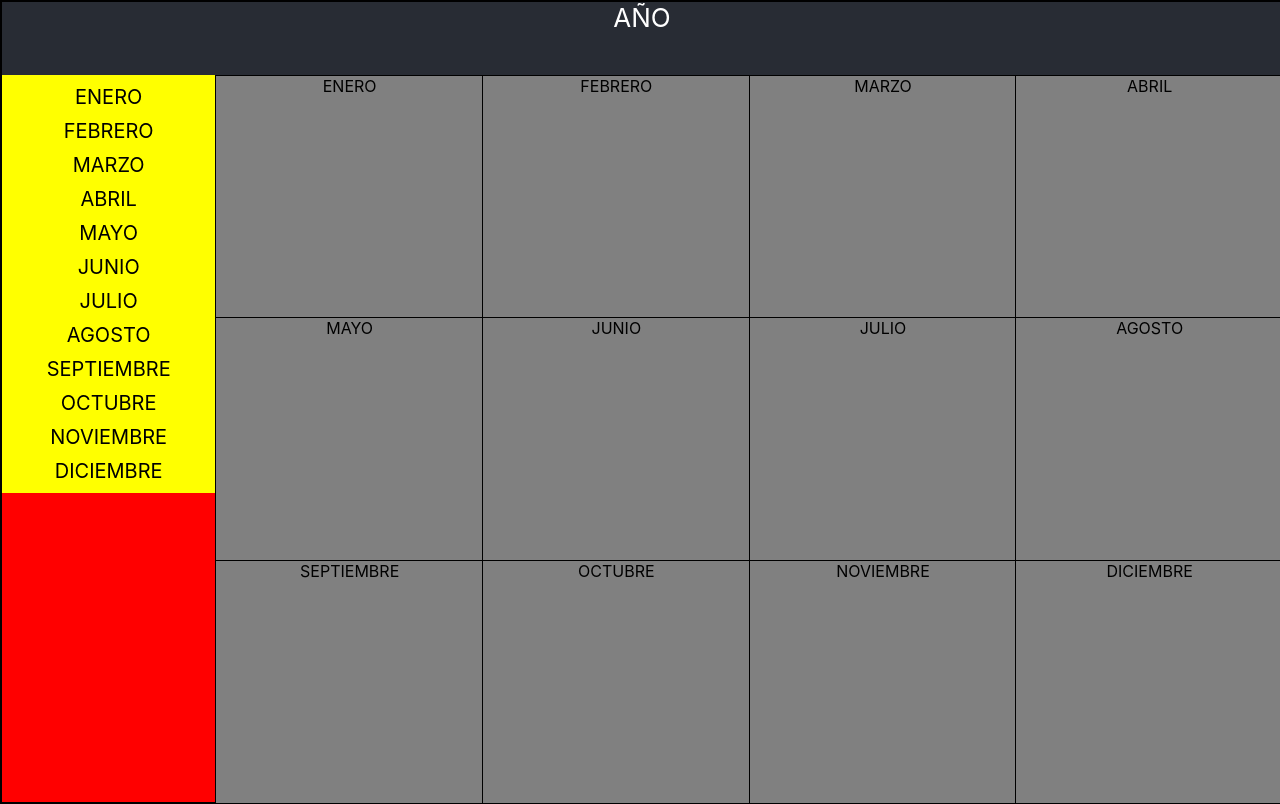
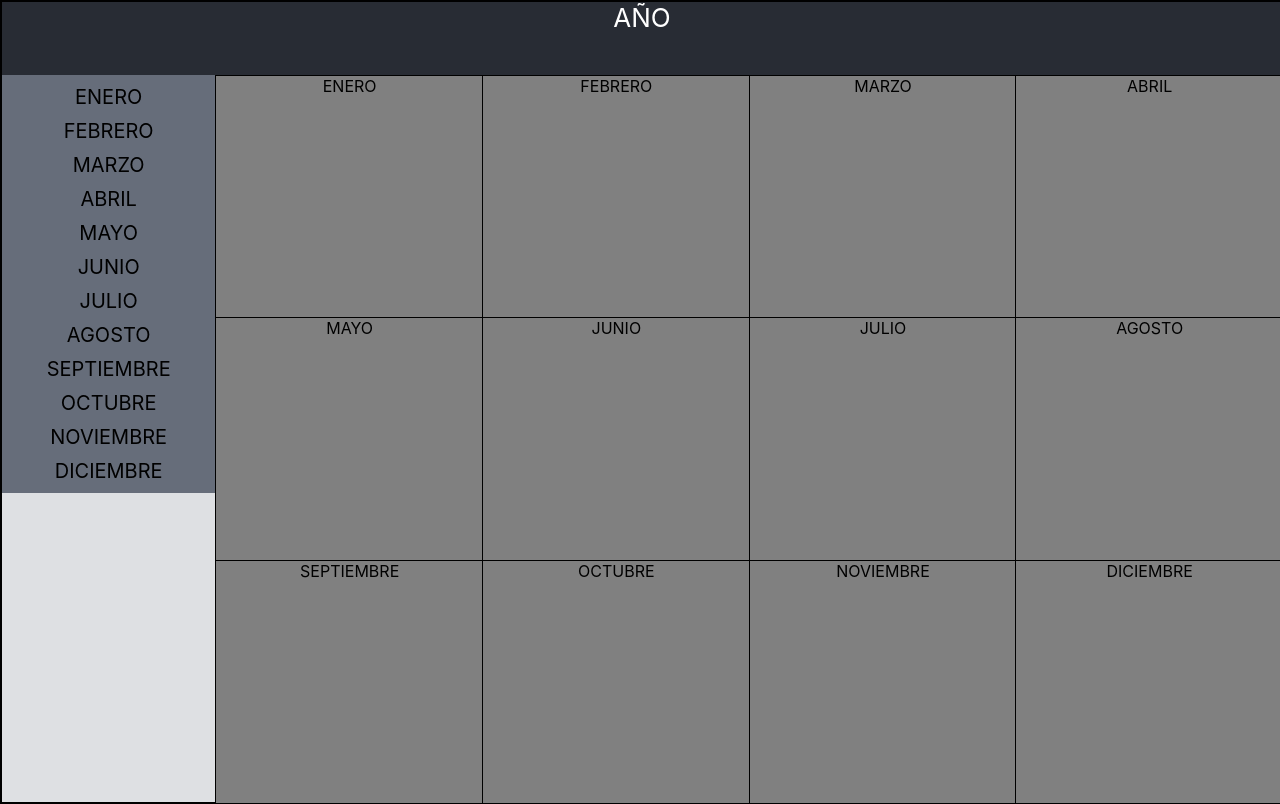
Before and after one commit to sebamosquera/calendario-react, a React (Create React App) app: page / in a window 1280 px wide. Built offline with nearby package versions, Linux system fonts and the light colour scheme.

Commit message:
Update nav.css

```diff
--- a/src/Nav/nav.css
+++ b/src/Nav/nav.css
@@ -1,5 +1,5 @@
 .nav {
-  background: red;
+  background: #dee0e3;
 }
 
 ul {
@@ -8,7 +8,7 @@ ul {
   padding: 0;
   padding-top: 10px;
   margin: 0;
-  background: yellow;
+  background: #666d7a;
 }
 
 li {
```
